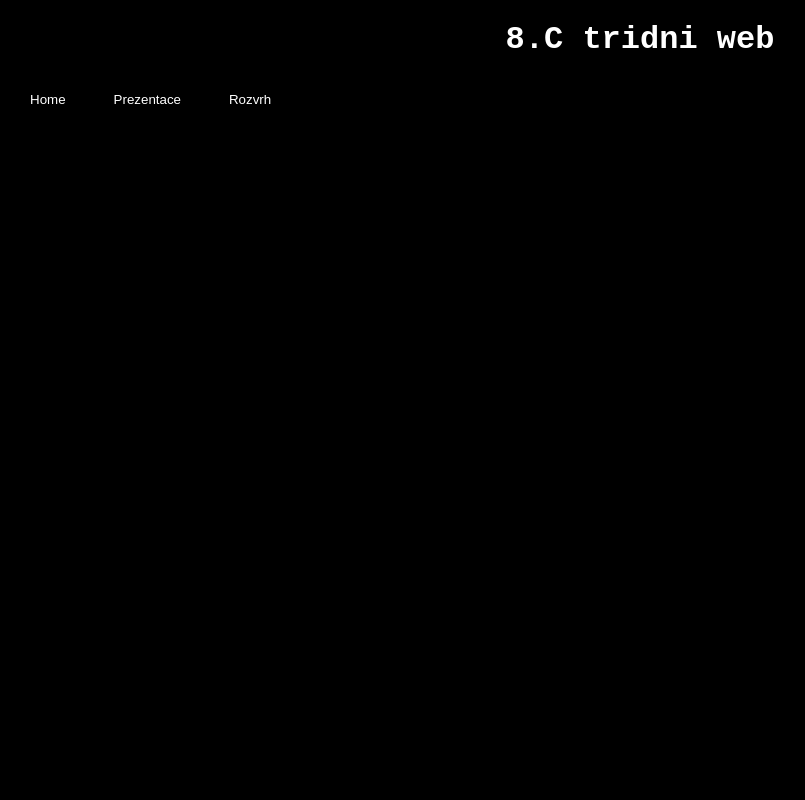
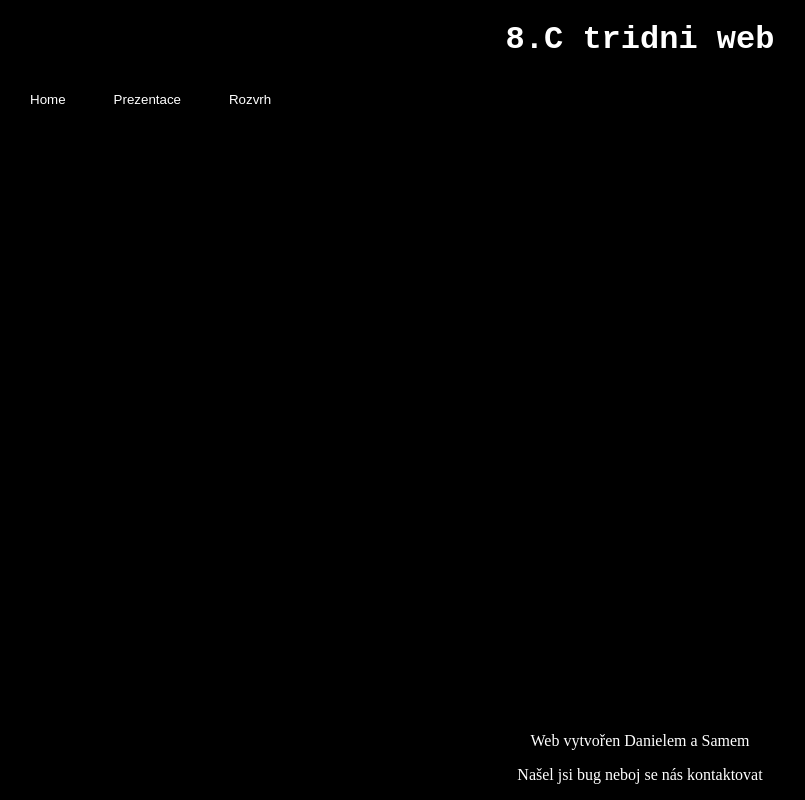
Before and after one commit to jejkukany/Tridni-web, a plain HTML site: page index.html in a window 1280 px wide. Shown: the whole page, without its empty margins (0-805 px from the left). Drawn offline with Linux system fonts and the light colour scheme.

Commit message:
Added footer

```diff
--- a/index.html
+++ b/index.html
@@ -27,5 +27,9 @@
         Rozvrh
       </button>
     </nav>
+    <footer>
+      <p>Web vytvořen Danielem a Samem</p>
+      <p>Našel jsi bug neboj se nás kontaktovat </p>
+    </footer>
   </body>
 </html>
--- a/style.css
+++ b/style.css
@@ -19,5 +19,14 @@ button {
 }
 p{
   font-size: 20;
-  color:#6dd47e;
+  color:white;
 }
+footer {
+  position: fixed;
+  left: 0;
+  bottom: 0;
+  width: 100%;
+  background-color: black;
+  color: white;
+  text-align: center;
+}
```
